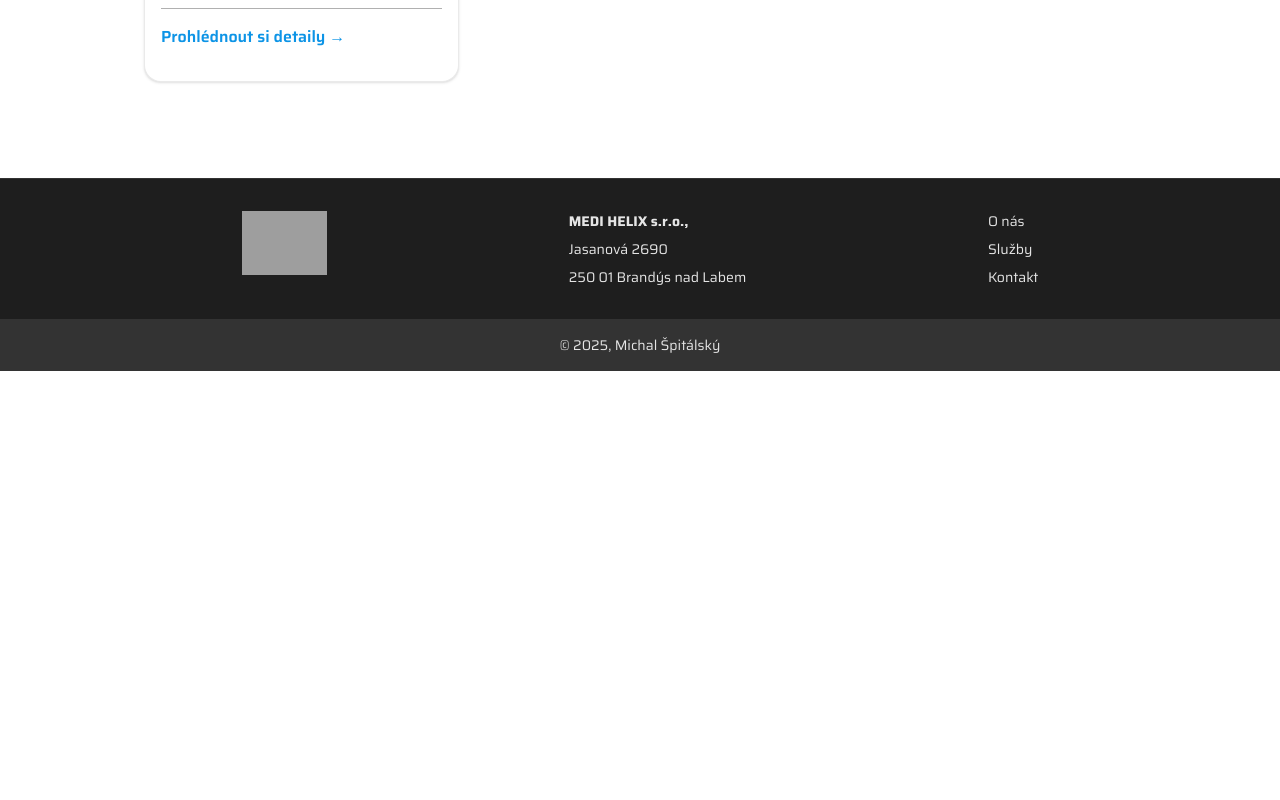
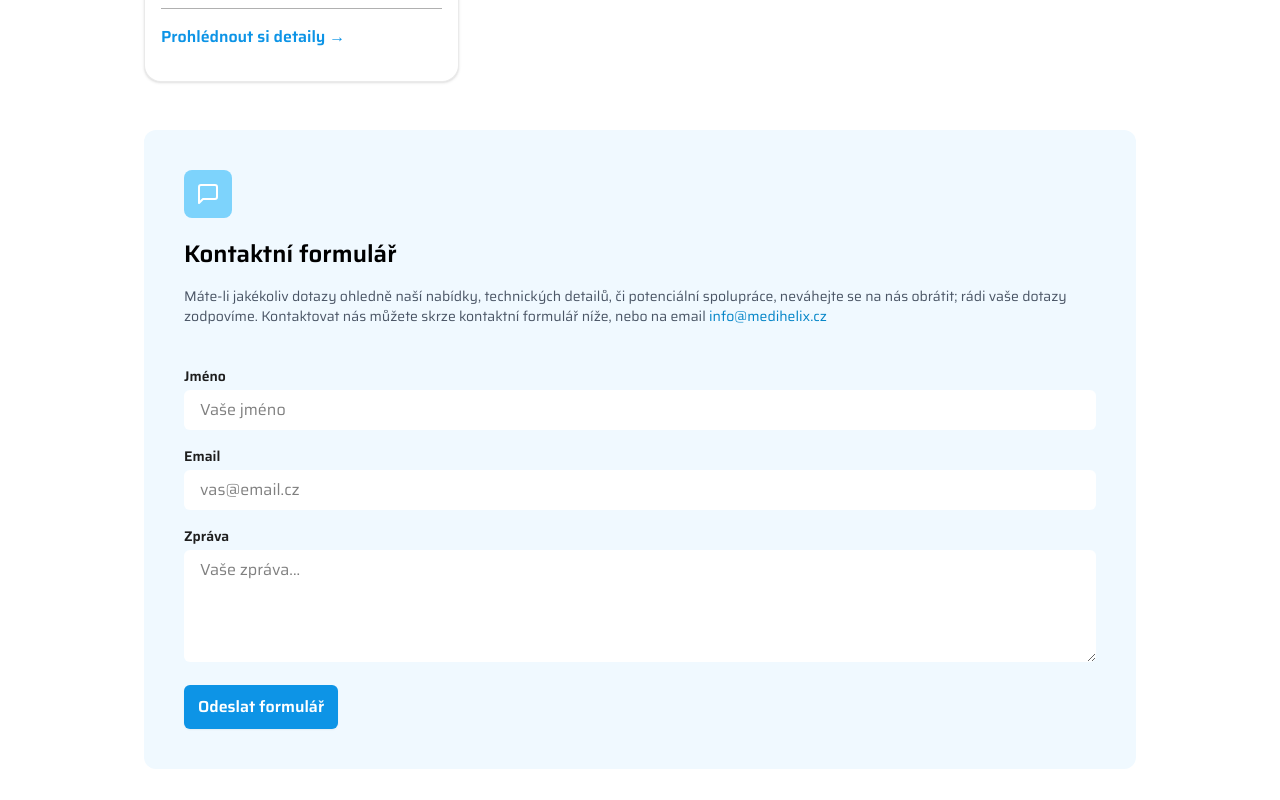
Before and after one commit to Lossmeril/medihelix, a Next.js app: page /companies/sansure in a window 1280 px wide. Shown: the part 1040-1840 px from the top of the page. Before the commit the page ends 1411 px from the top, so only its background shows below. Built offline with nearby package versions, Linux system fonts and the light colour scheme; grey boxes are pictures that could not be loaded.

Commit message:
feat (*): contact form added + stylistic tweaks

```diff
--- a/app/companies/[company]/page.tsx
+++ b/app/companies/[company]/page.tsx
@@ -9,6 +9,7 @@ import { getCompanies } from "@/utils/getCompany";
 import { getInstruments } from "@/utils/getInstrument";
 
 import { ProductCard } from "@/components/card";
+import ContactForm from "@/components/contactForm";
 import Divider from "@/components/divider";
 
 type Props = {
@@ -97,6 +98,7 @@ export default async function CompanyPage({ params }: Props) {
           </div>
         </div>
       </header>
+      <ContactForm />
     </main>
   );
 }
--- a/app/instruments/[type]/[slug]/page.tsx
+++ b/app/instruments/[type]/[slug]/page.tsx
@@ -11,6 +11,7 @@ import { getInstrumentTypes } from "@/utils/getInstrumentTypes";
 
 import Button from "@/components/button";
 import Card from "@/components/card";
+import ContactForm from "@/components/contactForm";
 import Divider from "@/components/divider";
 
 type Props = {
@@ -42,6 +43,7 @@ export default async function InstrumentPage({ params }: Props) {
   }
 
   return (
+    <>
       <main className="max-w-5xl mx-auto px-12 lg:px-4 py-12 mt-20 lg:mt-40">
         <nav className="mb-18 flex flex-col gap-2">
           {/* Type hierarchy breadcrumb */}
@@ -200,7 +202,8 @@ export default async function InstrumentPage({ params }: Props) {
         )}
 
         {/* Features */}
-      {Array.isArray(instrument.features) && instrument.features.length > 0 && (
+        {Array.isArray(instrument.features) &&
+          instrument.features.length > 0 && (
             <section className="mb-12">
               <h2 className="text-2xl font-semibold mb-4">Přednosti</h2>
               <ul className="space-x-3 space-y-3 grid grid-cols-1 md:grid-cols-2">
@@ -281,6 +284,9 @@ export default async function InstrumentPage({ params }: Props) {
             />
           )}
         </div>
+        <Divider />
+        <ContactForm product={{ name: instrument.title }} />
       </main>
+    </>
   );
 }
--- a/app/instruments/[type]/page.tsx
+++ b/app/instruments/[type]/page.tsx
@@ -8,6 +8,7 @@ import { getInstruments } from "@/utils/getInstrument";
 import { getInstrumentTypes } from "@/utils/getInstrumentTypes";
 
 import { ProductCard } from "@/components/card";
+import ContactForm from "@/components/contactForm";
 import Divider from "@/components/divider";
 
 type Props = {
@@ -87,6 +88,7 @@ export default async function InstrumentTypePage({ params }: Props) {
           </div>
         </div>
       </header>
+      <ContactForm />
     </main>
   );
 }
--- a/components/button.tsx
+++ b/components/button.tsx
@@ -32,15 +32,15 @@ const ButtonInside = ({
         !transparent
           ? !inverted
             ? !monochrome
-              ? "bg-sky text-light hover:bg-sky-700 px-3.5 py-2.5 shadow-xs "
-              : "bg-dark text-light hover:bg-dark/70 px-3.5 py-2.5 shadow-xs "
+              ? "bg-sky text-white hover:bg-sky-700 px-3.5 py-2.5 shadow-xs "
+              : "bg-dark text-white hover:bg-dark/70 px-3.5 py-2.5 shadow-xs "
             : !monochrome
               ? "bg-light text-sky hover:light/90 px-3.5 py-2.5 shadow-xs "
               : "bg-light text-dark hover:bg-light/90 px-3.5 py-2.5 shadow-xs "
           : !inverted
             ? !monochrome
-              ? "bg-transparent text-sky hover:text-light px-0"
-              : "bg-transparent text-light hover:text-light/60 px-0"
+              ? "bg-transparent text-sky hover:text-white px-0"
+              : "bg-transparent text-white hover:text-white/60 px-0"
             : !monochrome
               ? "bg-transparent text-sky hover:text-dark px-0"
               : "bg-transparent text-dark hover:text-dark/60 px-0"
--- a/components/contactForm.tsx
+++ b/components/contactForm.tsx
@@ -4,7 +4,11 @@ import React, { FormEvent, useState } from "react";
 
 import { contactFormAccessKey } from "@/data/webGlobals";
 
-const ContactForm: React.FC = () => {
+interface ContactFormProps {
+  product?: { name: string };
+}
+
+const ContactForm: React.FC<ContactFormProps> = ({ product }) => {
   const [result, setResult] = useState("");
   const [isSubmitting, setIsSubmitting] = useState(false);
 
@@ -41,13 +45,55 @@ const ContactForm: React.FC = () => {
   };
 
   return (
-    <div className="w-full mx-auto bg-lobster-100 p-8">
-      <h3 className="text-2xl font-bold mb-4 text-dark uppercase">
-        Kontaktní formulář
-      </h3>
-      <form onSubmit={onSubmit} className="space-y-4">
+    <div className="w-full mx-auto bg-sky-50 rounded-xl p-10">
+      <svg
+        className="w-12 h-12 mb-5 bg-sky-300 p-3 rounded-lg"
+        xmlns="http://www.w3.org/2000/svg"
+        width="16"
+        height="16"
+        viewBox="0 0 24 24"
+        fill="none"
+        stroke="white"
+        strokeWidth="2"
+        strokeLinecap="round"
+        strokeLinejoin="round"
+      >
+        <path d="M21 15a2 2 0 0 1-2 2H7l-4 4V5a2 2 0 0 1 2-2h14a2 2 0 0 1 2 2z" />
+      </svg>
+      <h2 className="text-2xl font-semibold mb-4">
+        {!product ? "Kontaktní formulář" : `Máte dotaz k tomuto produktu?`}
+      </h2>
+      <p className="text-sm text-gray-600">
+        {!product
+          ? `Máte-li jakékoliv dotazy ohledně naší nabídky, technických detailů, či potenciální spolupráce, neváhejte se na nás obrátit; rádi vaše dotazy zodpovíme. Kontaktovat nás můžete skrze kontaktní formulář níže, nebo na email`
+          : "Máte-li jakékoliv dotazy ohledně tohoto produktu, technických specifikací, či chcete tento produkt poptat, neváhejte se na nás obráti skrze kontaktní formulář níže, nebo na email"}{" "}
+        <a
+          href="mailto:info@medihelix.cz"
+          className="text-sky-600 hover:underline"
+        >
+          info@medihelix.cz
+        </a>
+      </p>
+      <form onSubmit={onSubmit} className="space-y-4 mt-10">
+        <input
+          type="hidden"
+          name="subject"
+          value={
+            !product?.name
+              ? "Nový dotaz z webu MediHelix"
+              : `Nový dotaz z webu MediHelix - ${product.name}`
+          }
+        />
+
+        {product?.name && (
+          <input type="hidden" name="product" value={product.name} />
+        )}
+
         <div>
-          <label htmlFor="name" className="block text-sm mb-1 opacity-65">
+          <label
+            htmlFor="name"
+            className="block text-sm mb-1 text-dark font-semibold"
+          >
             Jméno
           </label>
           <input
@@ -56,13 +102,16 @@ const ContactForm: React.FC = () => {
             name="name"
             required
             minLength={2}
-            className="w-full px-4 py-2 focus:outline-none focus:ring-2 focus:ring-steel/50"
+            className="w-full px-4 py-2 bg-white rounded-md focus:outline-none focus:ring-2 focus:ring-sky/50"
             placeholder="Vaše jméno"
           />
         </div>
 
         <div>
-          <label htmlFor="email" className="block text-sm mb-1 opacity-65">
+          <label
+            htmlFor="email"
+            className="block text-sm mb-1 text-dark font-semibold"
+          >
             Email
           </label>
           <input
@@ -71,13 +120,16 @@ const ContactForm: React.FC = () => {
             name="email"
             required
             minLength={3}
-            className="w-full px-4 py-2 focus:outline-none focus:ring-2 focus:ring-steel/50"
+            className="w-full px-4 py-2 bg-white rounded-md focus:outline-none focus:ring-2 focus:ring-sky/50"
             placeholder="vas@email.cz"
           />
         </div>
 
         <div>
-          <label htmlFor="message" className="block text-sm mb-1 opacity-65">
+          <label
+            htmlFor="message"
+            className="block text-sm mb-1 text-dark font-semibold"
+          >
             Zpráva
           </label>
           <textarea
@@ -86,7 +138,7 @@ const ContactForm: React.FC = () => {
             required
             minLength={2}
             rows={4}
-            className="w-full px-4 py-2 focus:outline-none focus:ring-2 focus:ring-steel/50"
+            className="w-full px-4 py-2 bg-white rounded-md focus:outline-none focus:ring-2 focus:ring-sky/50"
             placeholder="Vaše zpráva..."
           ></textarea>
         </div>
@@ -94,7 +146,7 @@ const ContactForm: React.FC = () => {
         <button
           type="submit"
           disabled={isSubmitting}
-          className="px-3.5 py-2.5 bg-steel text-light rounded-md text-md font-semibold shadow-xs transition focus-visible:outline-2 focus-visible:outline-offset-2 focus-visible:outline-steel hover:bg-steel-700"
+          className="px-3.5 py-2.5 bg-sky text-white rounded-md text-md font-semibold shadow-xs transition focus-visible:outline-2 focus-visible:outline-offset-2 focus-visible:outline-sky hover:bg-sky-700"
         >
           {isSubmitting ? "Odesílání..." : "Odeslat formulář"}
         </button>
--- a/components/heroBanner.tsx
+++ b/components/heroBanner.tsx
@@ -4,16 +4,10 @@ import Divider from "./divider";
 const HeroBanner = () => {
   return (
     <>
-      <div className="relative bg-light/80 text-dark h-screen max-w-screen overflow-hidden">
-        {/* eslint-disable-next-line @next/next/no-img-element */}
-        <img
-          src="/img/Manticore.svg"
-          className="absolute -bottom-0 lg:bottom-20 xl:-bottom-20 -right-20 h-auto w-[500px] md:w-[600px] lg:w-[600px] xl:w-[850px] object-cover z-10 -scale-x-100"
-          alt=""
-        />
-        <div className="bg-light/90 w-screen h-screen absolute top-0 left-0 hero-polygon"></div>
-        <div className="bg-sky-200 w-screen h-screen absolute top-0 left-0 hero-polygon-2 z-20"></div>
-        <div className="bg-light w-screen h-screen absolute top-0 left-0 hero-polygon-3 z-30"></div>
+      <div className="relative bg-white/80 text-dark h-screen max-w-screen overflow-hidden">
+        <div className="bg-sky-400/30 w-screen h-screen absolute top-0 left-0 hero-polygon"></div>
+        <div className="bg-sky-500/50 w-screen h-screen absolute top-0 left-0 hero-polygon-2 z-20"></div>
+        <div className="bg-white w-screen h-screen absolute top-0 left-0 hero-polygon-3 z-30"></div>
 
         <div className="relative isolate px-6 pt-16 lg:px-20 w-3/4 md:w-1/2 lg:w-2/3 text-left z-20">
           <div className="mx-auto max-w-3xl py-32 sm:py-48 lg:py-56">
@@ -42,6 +36,7 @@ const HeroBanner = () => {
                   href="#služby"
                   transparent
                   monochrome
+                  inverted
                 />
               </div>
             </div>
--- a/components/section.tsx
+++ b/components/section.tsx
@@ -13,7 +13,7 @@ const Section: React.FC<SectionProps> = ({
     <section
       id={anchor ?? ""}
       className={`w-screen min-h-screen relative overflow-hidden flex flex-col items-center justify-center px-20 xl:px-40 py-20
-        ${theme === "dark" ? "bg-dark text-light" : "bg-light text-dark"}`}
+        ${theme === "dark" ? "bg-dark text-white" : "bg-white text-dark"}`}
     >
       {children}
     </section>
```
Also changed, not shown: app/page.tsx (+6 -130 lines). Lines whose indentation alone changed are shown as unchanged.
